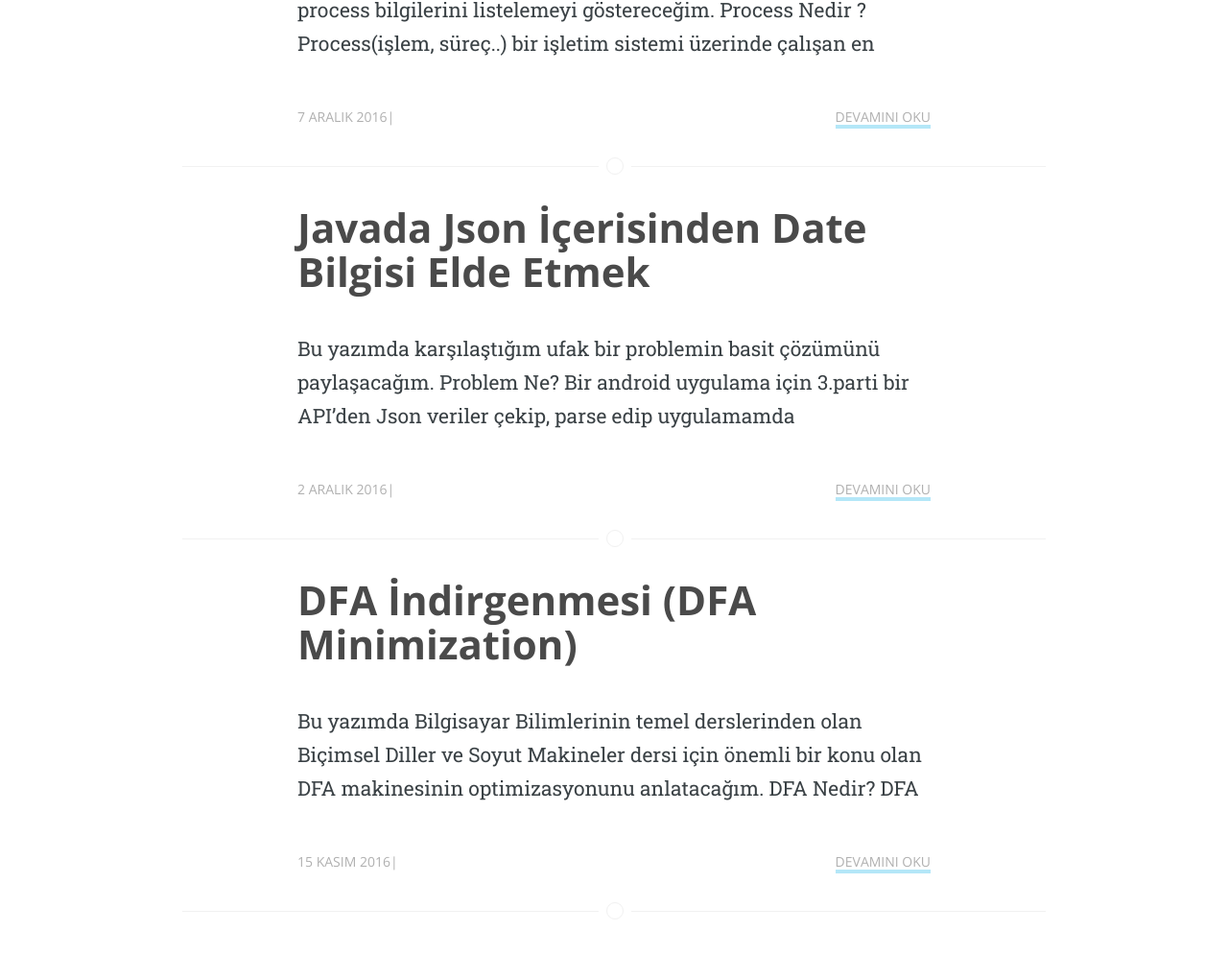
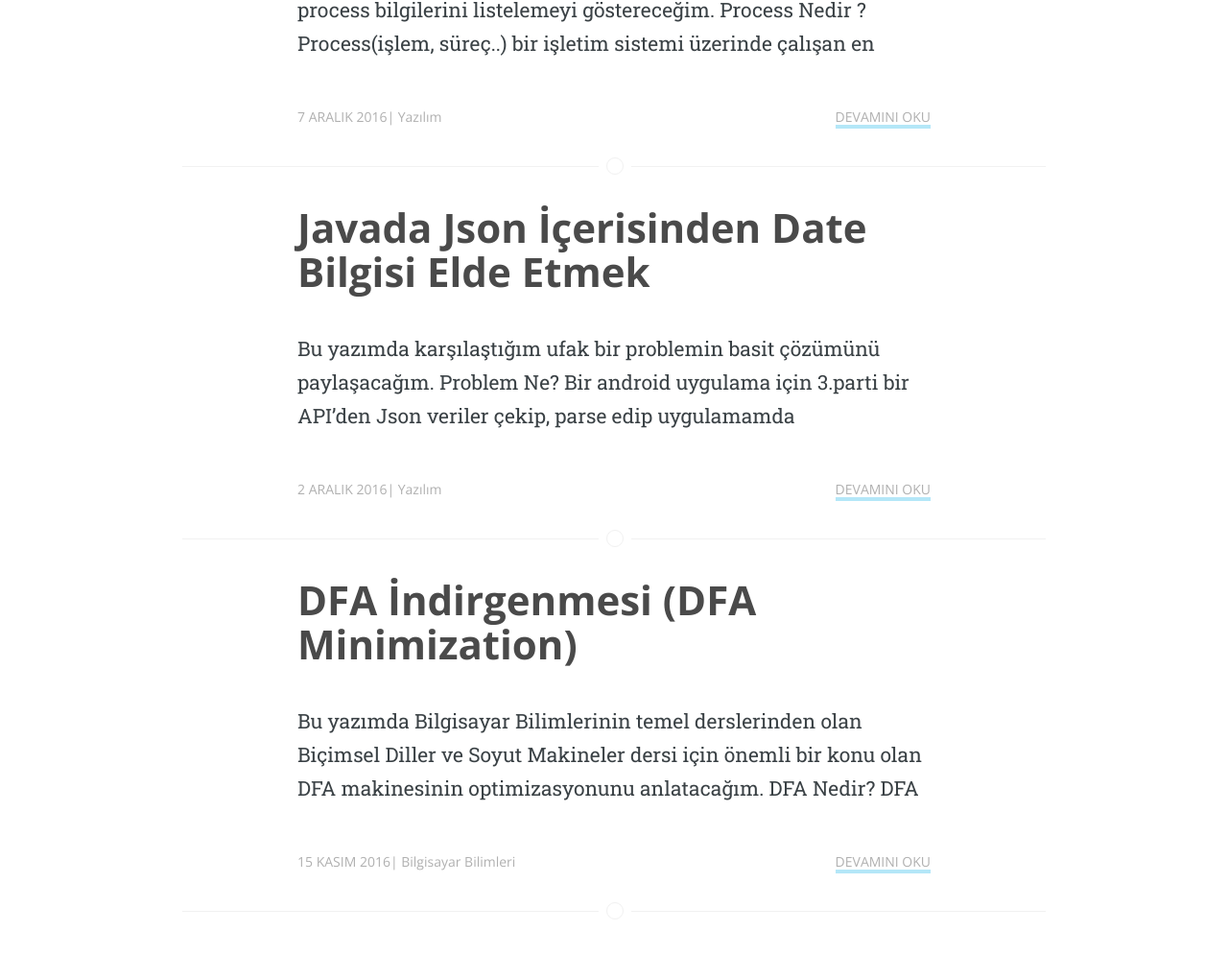
Before and after one commit to erkanceylan/blog, a Jekyll site: the page built from index.html, in a window 1280 px wide and 1400 px high, scrolled down 6517 px. Shown: the part 249-1244 px from the top of the window at 96% size. Built offline with Jekyll 4.4.1, drawn with Linux system fonts in a browser that asks for light colours; some web fonts are replaced; the list of posts is cut into pages by our own code; some of the changed text lies outside the part shown.

Commit message:
Update index.html

```diff
--- a/index.html
+++ b/index.html
@@ -61,8 +61,8 @@ layout: default
 			</span>
 
 			<span class="article__date">
-					{% if page.category != "" %}
-						 | {{ page.category }}
+					{% if post.category != "" %}
+						 | {{ post.category }}
 					{% endif %}
 			</span>
 
```
